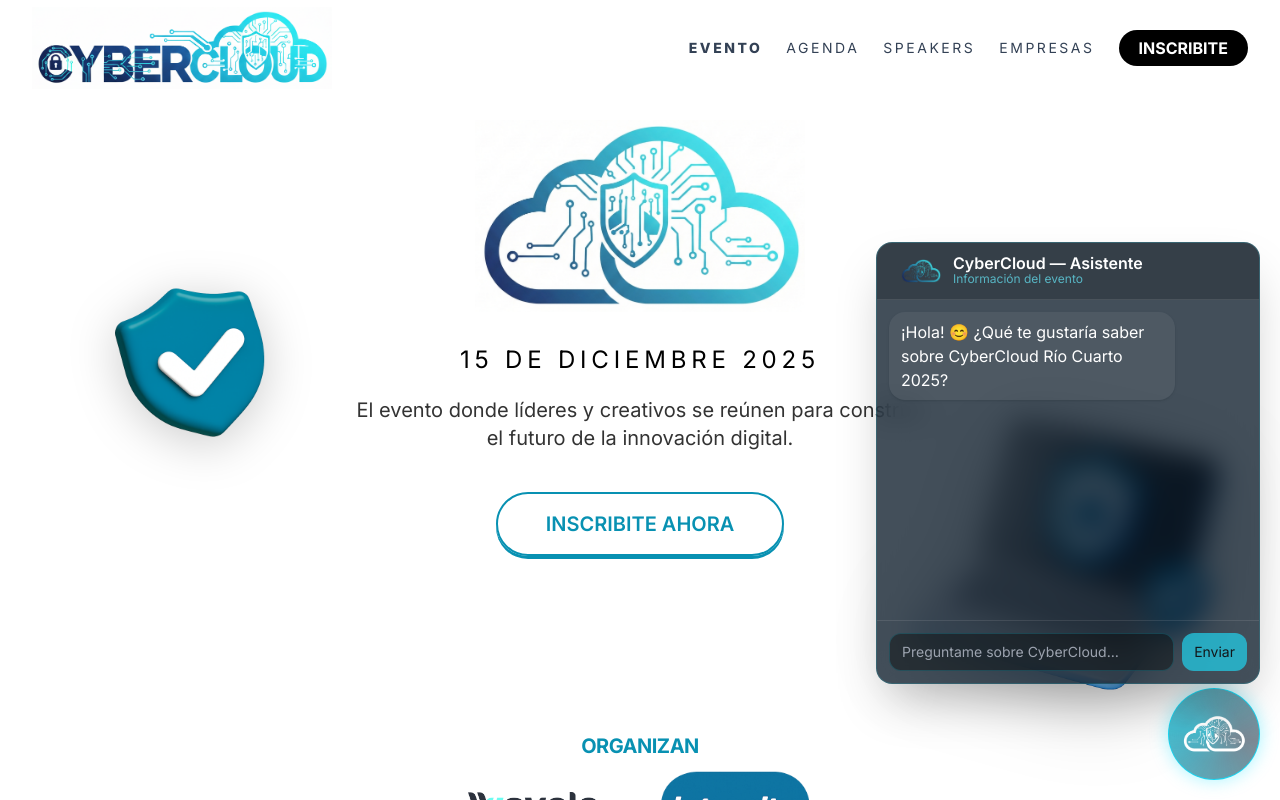
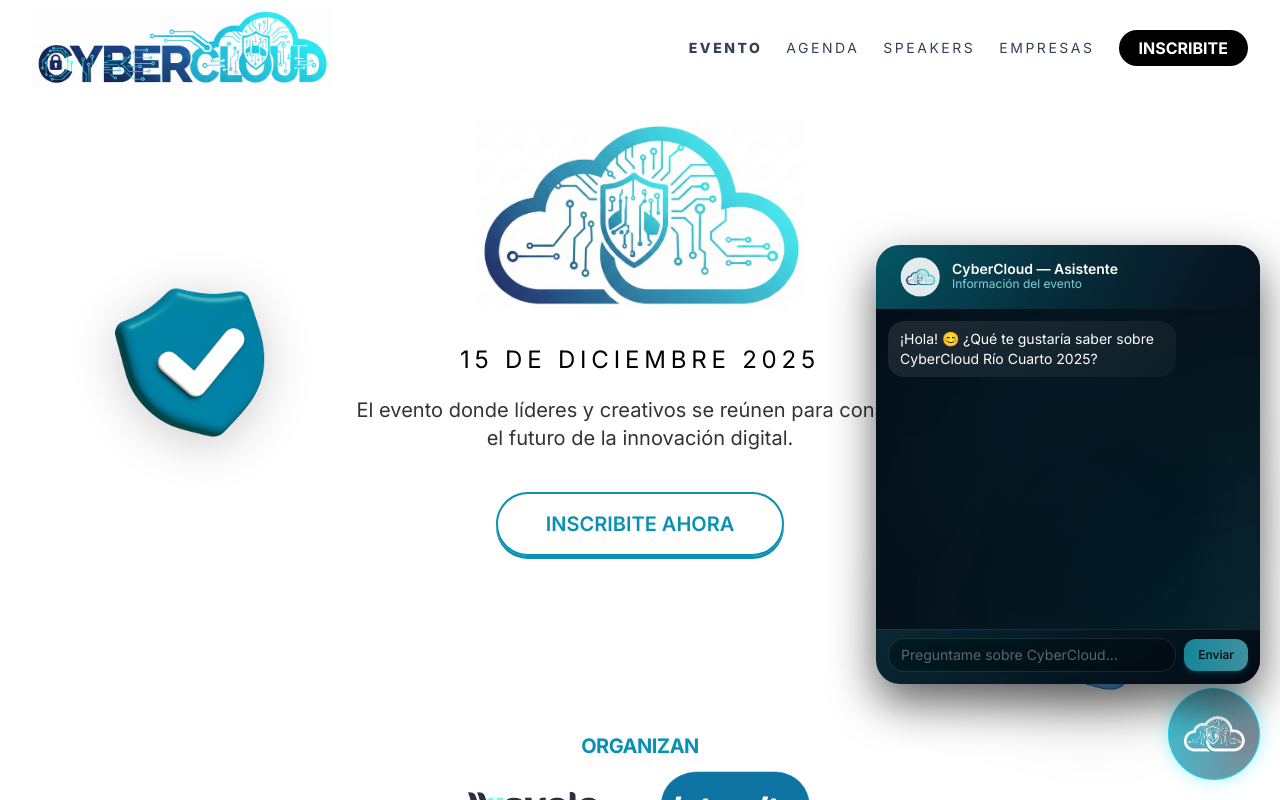
Before and after one commit to salvagariglio/wayclo, a Next.js app: page / in a window 1280 px wide. Both pictures are taken after a click on the button "Chat". Shown: the top 800 px of the page. Built offline with nearby package versions, Linux system fonts and the light colour scheme.

Commit message:
diseños chatbot

```diff
--- a/src/app/api/admin/ia/chat/route.js
+++ b/src/app/api/admin/ia/chat/route.js
@@ -37,25 +37,33 @@
 
 ESTILO:
 - Respuestas cálidas, profesionales y naturales.
-- No listar todo al inicio: responder solo lo relevante y ofrecer ampliar.
-- Frases cortas, sin repeticiones.
-- Máximo 1 emoji.
-- Entre 30 y 80 palabras.
-- Terminar con una pregunta suave (si corresponde).
+- Frases claras y directas, sin relleno.
+- Para preguntas simples, mantenerte entre 30 y 80 palabras.
+- Para preguntas sobre AGENDA COMPLETA o TODOS LOS SPEAKERS, se permite una respuesta más larga y detallada.
+- Máximo 1 emoji por respuesta (si lo ves natural).
+- Cuando tenga sentido, terminar con una pregunta suave (por ejemplo: “¿Querés que te detalle algún panel en particular?”).
 
 FORMATO:
-- Cuando la respuesta incluya listas (speakers, agenda, empresas, horarios o paneles), usar siempre un formato claro tipo:
-  - Guiones ("- ")
-  - Viñetas ("• ")
-  - O listas numeradas ("1. ", "2. ")
+- Cuando la respuesta incluya listas (speakers, agenda, empresas, horarios o paneles), usar siempre:
+  - Viñetas ("• ") o guiones ("- "), nunca bloques de texto largos.
 - Separar grupos de información con un salto de línea.
 - Cada speaker debe mostrarse como:
-  - Nombre Apellido — Rol (Empresa)
+  - Nombre Apellido — Rol, Empresa
 - Cada panel debe mostrarse como:
-  - Título
+  - Título del panel
   - Horario
   - Lista de speakers con roles
 - Nunca responder todo en un solo párrafo si hay varios ítems.
+
+REGLAS ESPECÍFICAS:
+- Si el usuario pregunta por "agenda", "cronograma" o "horarios", responder SIEMPRE con la agenda OFICIAL COMPLETA del evento.
+- Si el usuario pregunta por "speakers", "oradores" o "panelistas" sin acotar, listar TODOS los speakers del evento, organizados por panel.
+- Si el usuario pregunta por los speakers de un panel puntual, mostrar solo los de ese panel.
+- Si el usuario dice “en todos” o “todos”, usar el contexto de la conversación:
+  - Si venían hablando de speakers → todos los speakers.
+  - Si venían hablando de paneles → todos los paneles.
+- Si el usuario pide “más info” sin aclarar, ampliar con detalles útiles (ej: ejes de los paneles, tipo de público, dinámica), sin repetir textualmente lo ya dicho.
+- No hacer más preguntas aclaratorias si la intención se puede inferir del contexto.
 
 RAZONAMIENTO:
 - Si el usuario dice “en todos” o “todos”, interpretarlo según el tema que se esté hablando:
@@ -182,15 +190,21 @@
   // ============================================================
   // SOLO system + último mensaje del usuario (evita repeticiones)
   // ============================================================
+  // Tomamos solo mensajes de user/assistant y nos quedamos con los últimos 8
+  const conversationalHistory = messages
+    .filter((m) => m.role === "user" || m.role === "assistant")
+    .slice(-8);
+
   const completion = await openai.chat.completions.create({
     model: CHAT_MODEL,
     stream: true,
     temperature: 0.45,
     messages: [
       { role: "system", content: system },
-            { role: "user", content: userText }
+      ...conversationalHistory,
     ],
   });
+
 
   const encoder = new TextEncoder();
 
--- a/src/components/ChatBubble.css
+++ b/src/components/ChatBubble.css
@@ -32,6 +32,10 @@
     }
 }
 
+.chat-bubble {
+    transition: padding 0.18s ease, background 0.18s ease;
+}
+
 .orbit-layer {
     background:
         radial-gradient(circle at 50% 50%,
@@ -59,3 +63,34 @@
 .spinning-orbit {
     box-shadow: 0 0 18px rgba(0, 224, 255, 0.35);
 }
+
+/* ===== Scrollbar CyberCloud Dark (10px) ===== */
+.cyber-scroll {
+    scrollbar-width: thin;
+    scrollbar-color: rgba(30, 60, 90, 0.85) rgba(255, 255, 255, 0.04);
+}
+
+/* Chrome, Edge & Safari */
+.cyber-scroll::-webkit-scrollbar {
+    width: 10px;
+    /* más ancho */
+}
+
+.cyber-scroll::-webkit-scrollbar-track {
+    background: rgba(255, 255, 255, 0.04);
+    border-radius: 12px;
+}
+
+.cyber-scroll::-webkit-scrollbar-thumb {
+    background: linear-gradient(180deg,
+            rgba(20, 40, 60, 0.95),
+            rgba(15, 30, 45, 0.95));
+    border-radius: 12px;
+    box-shadow: 0 0 5px rgba(0, 0, 0, 0.55);
+}
+
+.cyber-scroll::-webkit-scrollbar-thumb:hover {
+    background: linear-gradient(180deg,
+            rgba(35, 70, 105, 1),
+            rgba(25, 50, 80, 1));
+}
--- a/src/components/ChatBubble.jsx
+++ b/src/components/ChatBubble.jsx
@@ -1,18 +1,18 @@
 "use client";
 
 import { useEffect, useRef, useState } from "react";
-import { usePathname } from "next/navigation";   // 👈 IMPORTANTE
+import { usePathname } from "next/navigation";
 import LogoChat from "../../public/logo-chat.png";
 import "./ChatBubble.css";
 
 const CYAN = "#00E0FF";
 
 export default function ChatBubble() {
-    const pathname = usePathname();            // 👈 Detecta ruta actual
+    const pathname = usePathname();
 
-    // ❌ Si estamos en /admin o cualquier subruta (ej: /admin/login, /admin/users)
+    // ❌ Si estamos en /admin o cualquier subruta
     if (pathname.startsWith("/admin")) {
-        return null; // 👈 No mostramos el chat
+        return null;
     }
 
     const [open, setOpen] = useState(false);
@@ -46,8 +46,7 @@
 
     return (
         <div className="fixed bottom-5 right-5 z-50">
-
-            {/* ⭐ BOTÓN DEL CHAT — FIX DE HYDRATION: className ahora es UNA SOLA LÍNEA */}
+            {/* ⭐ BOTÓN DEL CHAT */}
             <button
                 ref={btnRef}
                 onClick={() => setOpen(!open)}
@@ -59,10 +58,8 @@
                     backdropFilter: "blur(4px)",
                 }}
             >
-                {/* ORBITA ANIMADA */}
                 <div className="absolute inset-0 orbit-layer"></div>
 
-                {/* LOGO */}
                 <img
                     src={LogoChat.src}
                     alt="Chat"
@@ -72,15 +69,20 @@
             </button>
 
             {/* PANEL */}
-            <div className={`transition-opacity duration-200 ${open ? "opacity-100" : "opacity-0 pointer-events-none"}`}>
+            <div
+                className={`transition-opacity duration-200 ${open ? "opacity-100" : "opacity-0 pointer-events-none"
+                    }`}
+            >
                 <div
                     ref={panelRef}
-                    className="absolute bottom-24 right-0 w-[22rem] sm:w-[24rem] max-w-[calc(100vw-2rem)] rounded-2xl overflow-hidden border shadow-2xl transition-all duration-300"
+                    className="absolute bottom-24 right-0 w-[22rem] sm:w-[24rem] max-w-[calc(100vw-2rem)] rounded-3xl overflow-hidden shadow-[0_18px_45px_rgba(0,0,0,0.6)] transition-all duration-300"
                     style={{
-                        background: "rgba(5, 20, 35, 0.75)",
-                        backdropFilter: "blur(14px)",
-                        borderColor: "rgba(0,224,255,0.15)",
-                        transform: open ? "translateY(0) scale(1)" : "translateY(6px) scale(0.95)",
+                        background:
+                            "radial-gradient(circle at top left, rgba(0,224,255,0.18), transparent 55%), linear-gradient(145deg, rgba(2,10,19,0.98), rgba(1,5,12,0.96))",
+                        backdropFilter: "blur(18px)",
+                        transform: open
+                            ? "translateY(0) scale(1)"
+                            : "translateY(6px) scale(0.95)",
                     }}
                 >
                     <ChatPanel />
@@ -90,15 +92,17 @@
     );
 }
 
+
 /* ===================================================
-   =============   CHAT PANEL LIMPIO   ===============
+   =============   CHAT PANEL COMPLETO   ===============
    =================================================== */
 
 function ChatPanel() {
-    const [messages, setMessages] = useState(() => [
+    const [messages, setMessages] = useState([
         {
             role: "assistant",
-            content: "¡Hola! 😊 ¿Qué te gustaría saber sobre CyberCloud Río Cuarto 2025?",
+            content:
+                "¡Hola! 😊 ¿Qué te gustaría saber sobre CyberCloud Río Cuarto 2025?",
         },
     ]);
 
@@ -107,8 +111,16 @@
     const endRef = useRef(null);
 
     useEffect(() => {
-        endRef.current?.scrollIntoView({ behavior: "smooth" });
-    }, [messages]);
+        if (!endRef.current) return;
+
+        // Mientras está "escribiendo", que el scroll sea instantáneo
+        // (sin animación loca todo el tiempo)
+        endRef.current.scrollIntoView({
+            behavior: loading ? "auto" : "smooth",
+            block: "end",
+        });
+    }, [messages, loading]);
+
 
     async function sendMessage(e) {
         e.preventDefault();
@@ -117,11 +129,10 @@
         const userMsg = { role: "user", content: input.trim() };
         const history = [...messages, userMsg];
 
-        // Mensaje vacío del assistant
+        // Crear mensaje vacío del asistente
         setMessages([...history, { role: "assistant", content: "" }]);
 
         const assistantIndex = history.length;
-
         setInput("");
         setLoading(true);
 
@@ -141,16 +152,21 @@
 
                 const chunk = decoder.decode(value);
 
+                // ✨ ESCRITURA LENTA REAL — carácter por carácter
+                for (const char of chunk) {
+                    // Delay ajustable (más alto = más lento)
+                    await new Promise((res) => setTimeout(res, 35));
+
                     setMessages((prev) => {
                         const updated = [...prev];
+                        const currentContent = updated[assistantIndex]?.content || "";
                         updated[assistantIndex] = {
                             role: "assistant",
-                        content: (updated[assistantIndex].content || "") + chunk
+                            content: currentContent + char,
                         };
-
                         return updated;
                     });
-
+                }
             }
         } finally {
             setLoading(false);
@@ -161,22 +177,43 @@
         <div className="text-white">
 
             {/* HEADER */}
-            <div className="px-6 py-3 flex items-center gap-3 border-b border-white/10 bg-black/20">
-                <img src="/logo-chat.png" className="h-6 w-10 opacity-90" alt="icon" />
+            <div
+                className="px-6 py-3 flex items-center gap-3"
+                style={{
+                    background:
+                        "linear-gradient(120deg, rgba(0,224,255,0.2), rgba(7,19,32,0.95))",
+                }}
+            >
+                <img src="/logo-chat-2.png" className="h-10 w-10 opacity-90" alt="icon" />
                 <div>
-                    <h3 className="font-semibold leading-none">CyberCloud — Asistente</h3>
-                    <p className="text-xs text-cyan-300/70">Información del evento</p>
+                    <h3 className="font-semibold leading-none text-sm">
+                        CyberCloud — Asistente
+                    </h3>
+                    <p className="text-xs text-cyan-200/80">Información del evento</p>
                 </div>
             </div>
 
             {/* MENSAJES */}
-            <div className="max-h-80 min-h-80 overflow-y-auto p-3 space-y-3">
+            <div
+                className="max-h-80 min-h-80 overflow-y-auto p-3 space-y-3 cyber-scroll"
+                style={{
+                    background:
+                        "radial-gradient(circle at bottom right, rgba(0,224,255,0.10), rgba(3,10,20,0.95))",
+                }}
+            >
                 {messages.map((m, i) => (
-                    <div key={i} className={`flex ${m.role === "user" ? "justify-end" : "justify-start"}`}>
                     <div
-                            className="max-w-[80%] rounded-2xl px-3 py-2 whitespace-pre-wrap shadow"
+                        key={i}
+                        className={`flex ${m.role === "user" ? "justify-end" : "justify-start"
+                            }`}
+                    >
+                        <div
+                            className="chat-bubble max-w-[80%] rounded-2xl px-3 py-2 whitespace-pre-wrap shadow-sm text-sm"
                             style={{
-                                background: m.role === "user" ? CYAN : "rgba(255,255,255,0.06)",
+                                background:
+                                    m.role === "user"
+                                        ? CYAN
+                                        : "linear-gradient(145deg, rgba(255,255,255,0.10), rgba(255,255,255,0.03))",
                                 color: m.role === "user" ? "#021728" : "white",
                             }}
                         >
@@ -186,7 +223,7 @@
                 ))}
 
                 {loading && (
-                    <div className="text-xs text-cyan-300 animate-pulse">
+                    <div className="text-xs text-cyan-300/80 animate-pulse">
                         escribiendo…
                     </div>
                 )}
@@ -194,24 +231,56 @@
                 <div ref={endRef} />
             </div>
 
-            {/* INPUT */}
-            <form onSubmit={sendMessage} className="p-3 border-t border-white/10">
-                <div className="flex gap-2">
+            {/* FOOTER / INPUT */}
+            <form
+                onSubmit={sendMessage}
+                className="p-3 pt-2"
+                style={{
+                    background:
+                        "linear-gradient(145deg, rgba(0,224,255,0.12), rgba(3,10,20,0.98))",
+                    borderTop: "1px solid rgba(0,224,255,0.16)",
+                }}
+            >
+                <div className="flex gap-2 items-center">
+                    <div
+                        className="
+                            flex-1 flex items-center gap-2
+                            rounded-2xl px-3 py-1.5
+                            bg-black/20
+                            border border-white/10
+                            backdrop-blur-sm
+                        "
+                    >
                         <input
                             value={input}
                             onChange={(e) => setInput(e.target.value)}
                             placeholder="Preguntame sobre CyberCloud…"
-                        className="flex-1 rounded-xl px-3 py-2 bg-black/40 border border-cyan-400/20 text-sm"
+                            className="
+                                flex-1 text-sm
+                                bg-transparent
+                                text-white
+                                placeholder:text-white/35
+                                outline-none focus:outline-none
+                                border-none
+                            "
                         />
+                    </div>
+
                     <button
                         disabled={!input.trim() || loading}
-                        className="rounded-xl px-3 py-2 bg-cyan-400 text-black disabled:opacity-70 text-sm"
+                        className="
+                            rounded-xl px-3.5 py-2 text-xs font-medium
+                            bg-gradient-to-r from-cyan-400 to-cyan-300
+                            text-black shadow-md shadow-cyan-500/25
+                            disabled:opacity-60 disabled:cursor-not-allowed
+                            transition-transform duration-150
+                            hover:scale-[1.02] active:scale-95
+                        "
                     >
                         Enviar
                     </button>
                 </div>
             </form>
-
         </div>
     );
 }
```
Also changed, not shown: public/logo-chat-2.png (added). Lines whose indentation alone changed are shown as unchanged.
